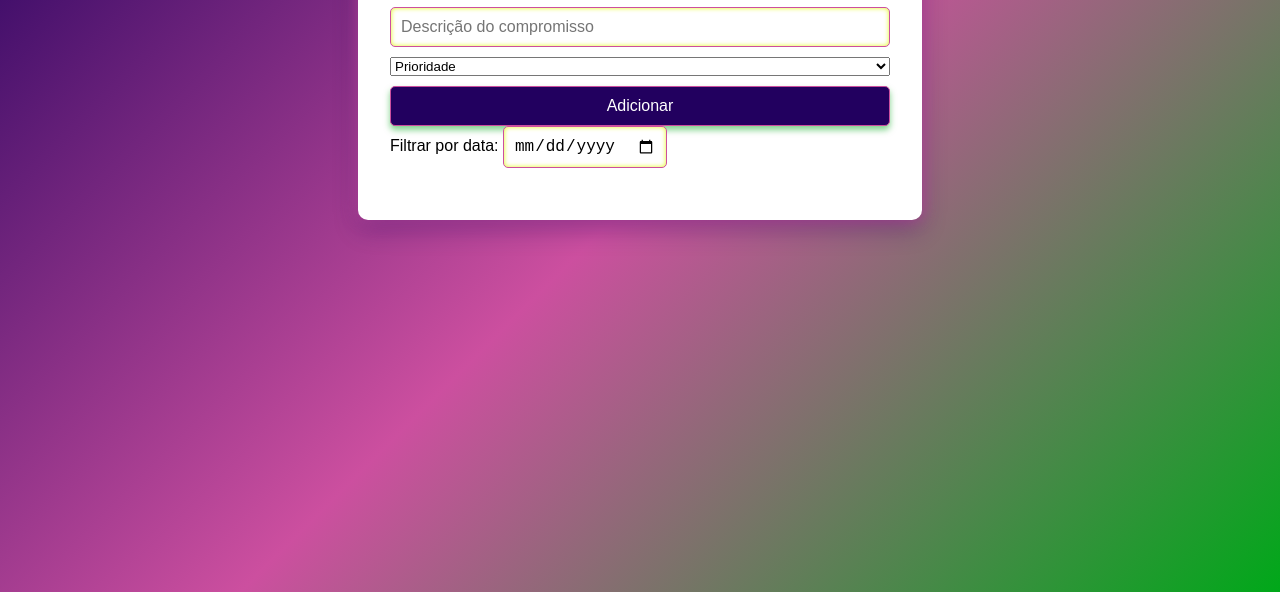
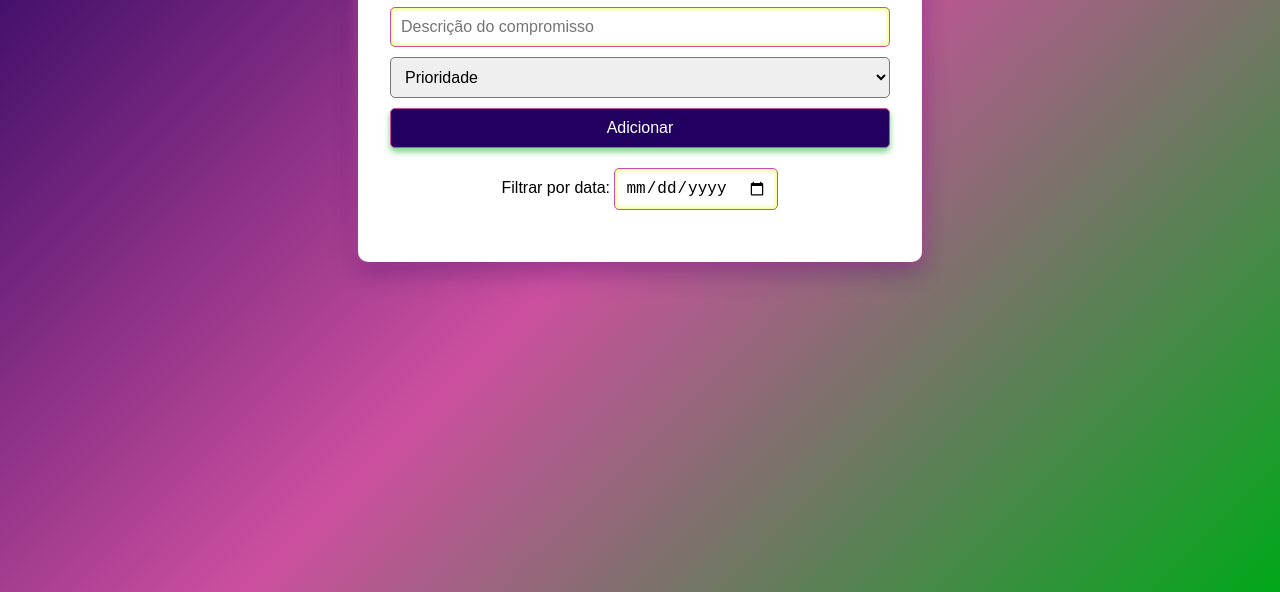
Before and after one commit to MandyCastilho/mini_agenda, a plain HTML site: page index.html in a window 1280 px wide. Shown: the part 208-800 px from the top of the page. Drawn offline with Linux system fonts and the light colour scheme.

Commit message:
📓 Mini Agenda - Estilo

```diff
--- a/style.css
+++ b/style.css
@@ -67,6 +67,17 @@ button:active {
   box-shadow: 0 3px 6px rgba(204, 79, 159, 0.5);
 }
 
+.filtro {
+  margin-top: 20px;
+  text-align: center;
+}
+
+select {
+  padding: 10px;
+  border-radius: 5px;
+  font-size: 1rem;
+}
+
 ul {
   list-style: none;
   padding: 0;
```
